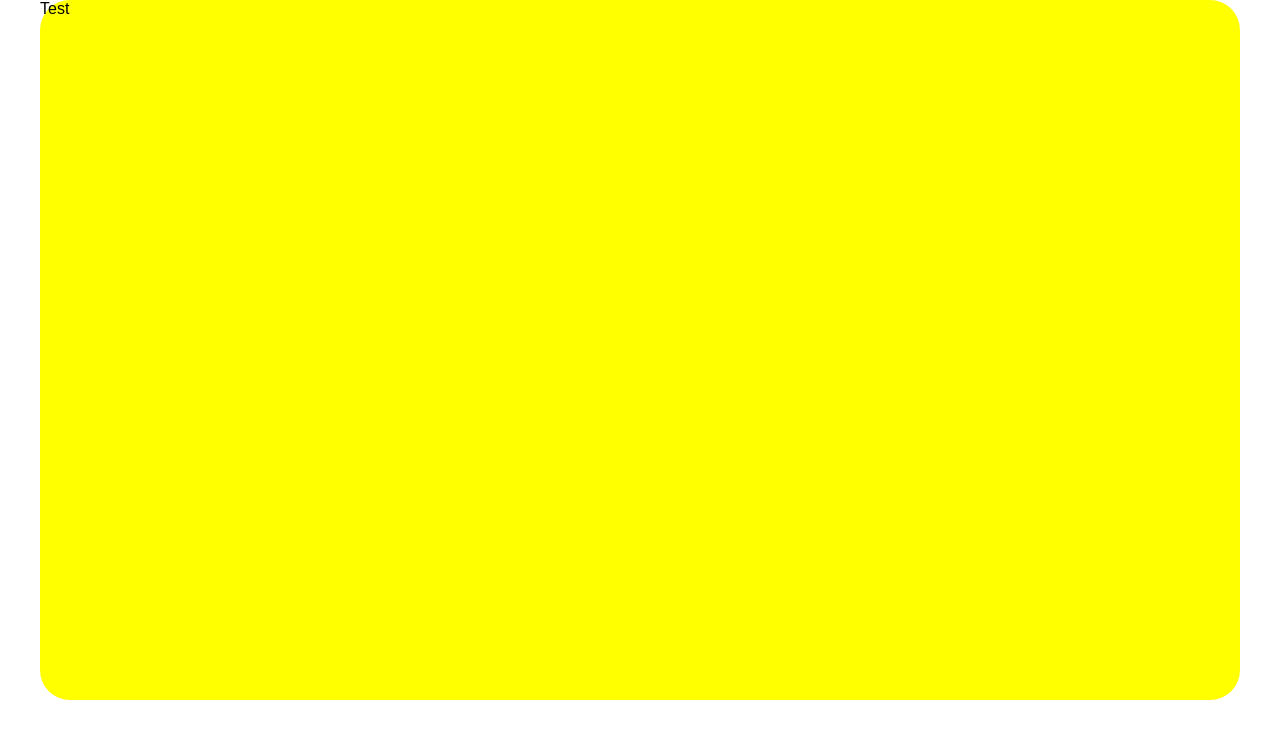
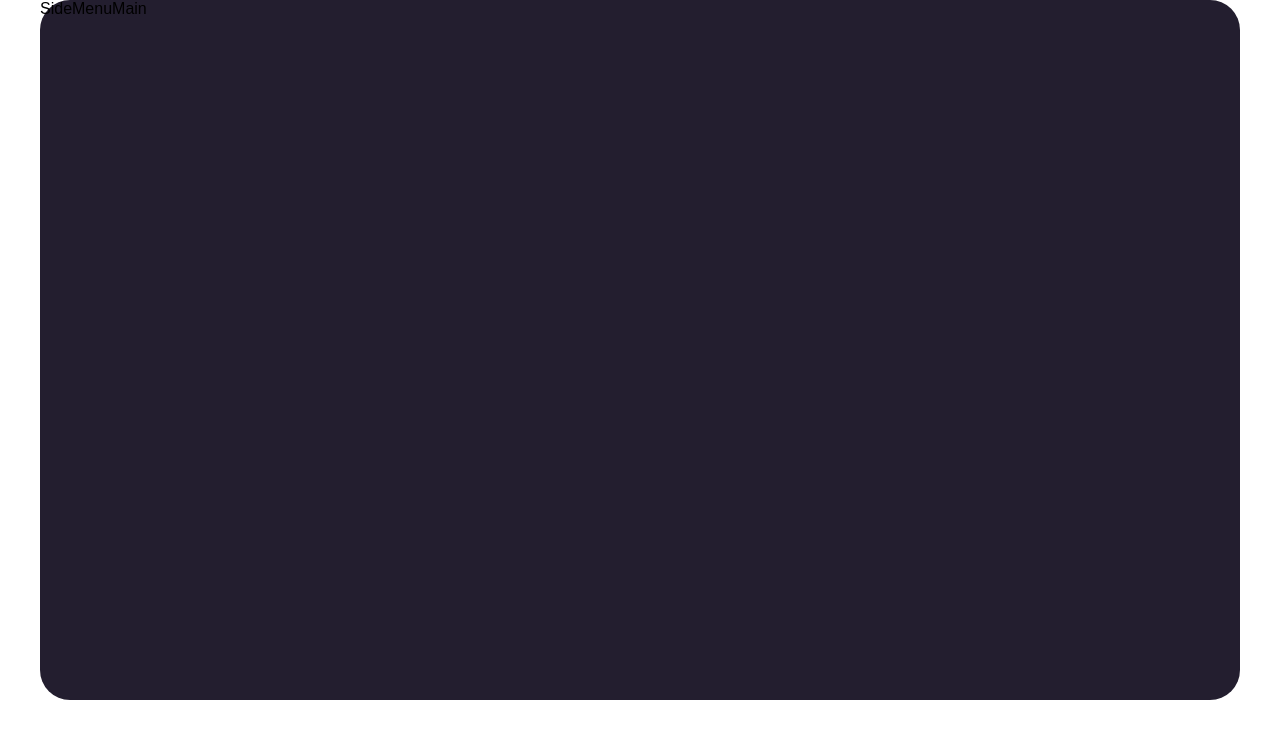
Before and after one commit to kraig-hebert/chat, a React (Create React App) app in the folder client/: page / in a window 1280 px wide. Shown: the top 738 px of the page. Built offline with nearby package versions, Linux system fonts and the light colour scheme.

Commit message:
set up Main and SideMenu component structure

```diff
--- a/client/src/App.js
+++ b/client/src/App.js
@@ -1,8 +1,15 @@
+import Main from './components/main/Main';
+import SideMenu from './components/sideMenu/SideMenu';
 import { useStyles } from './globalStyles';
 
 function App() {
   const classes = useStyles();
-  return <div className={classes.app}>Test</div>;
+  return (
+    <div className={classes.app}>
+      <SideMenu />
+      <Main />
+    </div>
+  );
 }
 
 export default App;
--- /dev/null
+++ b/client/src/components/main/Main.jsx
@@ -0,0 +1,14 @@
+import React from 'react';
+import PropTypes from 'prop-types';
+
+import { useStyles } from './mainStyles';
+
+const Main = (props) => {
+  const {} = props;
+  const classes = useStyles();
+  return <div>Main</div>;
+};
+
+Main.propTypes = {};
+
+export default Main;
--- /dev/null
+++ b/client/src/components/main/mainStyles.js
@@ -0,0 +1,3 @@
+import { createUseStyles } from 'react-jss';
+
+export const useStyles = createUseStyles({});
--- /dev/null
+++ b/client/src/components/sideMenu/SideMenu.jsx
@@ -0,0 +1,14 @@
+import React from 'react';
+import PropTypes from 'prop-types';
+
+import { useStyles } from './sideMenuStyles';
+
+const SideMenu = (props) => {
+  const {} = props;
+  const classes = useStyles();
+  return <div>SideMenu</div>;
+};
+
+SideMenu.propTypes = {};
+
+export default SideMenu;
--- /dev/null
+++ b/client/src/components/sideMenu/sideMenuStyles.js
@@ -0,0 +1,3 @@
+import { createUseStyles } from 'react-jss';
+
+export const useStyles = createUseStyles({});
--- a/client/src/globalStyles.js
+++ b/client/src/globalStyles.js
@@ -1,6 +1,6 @@
 import { createUseStyles } from 'react-jss';
 
-export const useStyles = createUseStyles({
+export const useStyles = createUseStyles((theme) => ({
   '@global': {
     '*': {
       boxSizing: 'border-box',
@@ -24,7 +24,7 @@ export const useStyles = createUseStyles({
     display: 'flex',
     width: '1200px',
     height: '700px',
-    backgroundColor: 'yellow',
+    backgroundColor: theme.mainBG.main,
     borderRadius: '30px',
   },
-});
+}));
--- a/client/src/themes/theme.js
+++ b/client/src/themes/theme.js
@@ -1,5 +1,4 @@
 export const theme = {
-  primary: {
   mainBG: {
     main: 'rgb(35,30,47)',
   },
@@ -19,5 +18,4 @@ export const theme = {
     eighthAlpha: 'rgba(255,255,255,.125)',
     transparant: 'rgba(255,255,255,0)',
   },
-  },
 };
```
Lines whose indentation alone changed are shown as unchanged.
